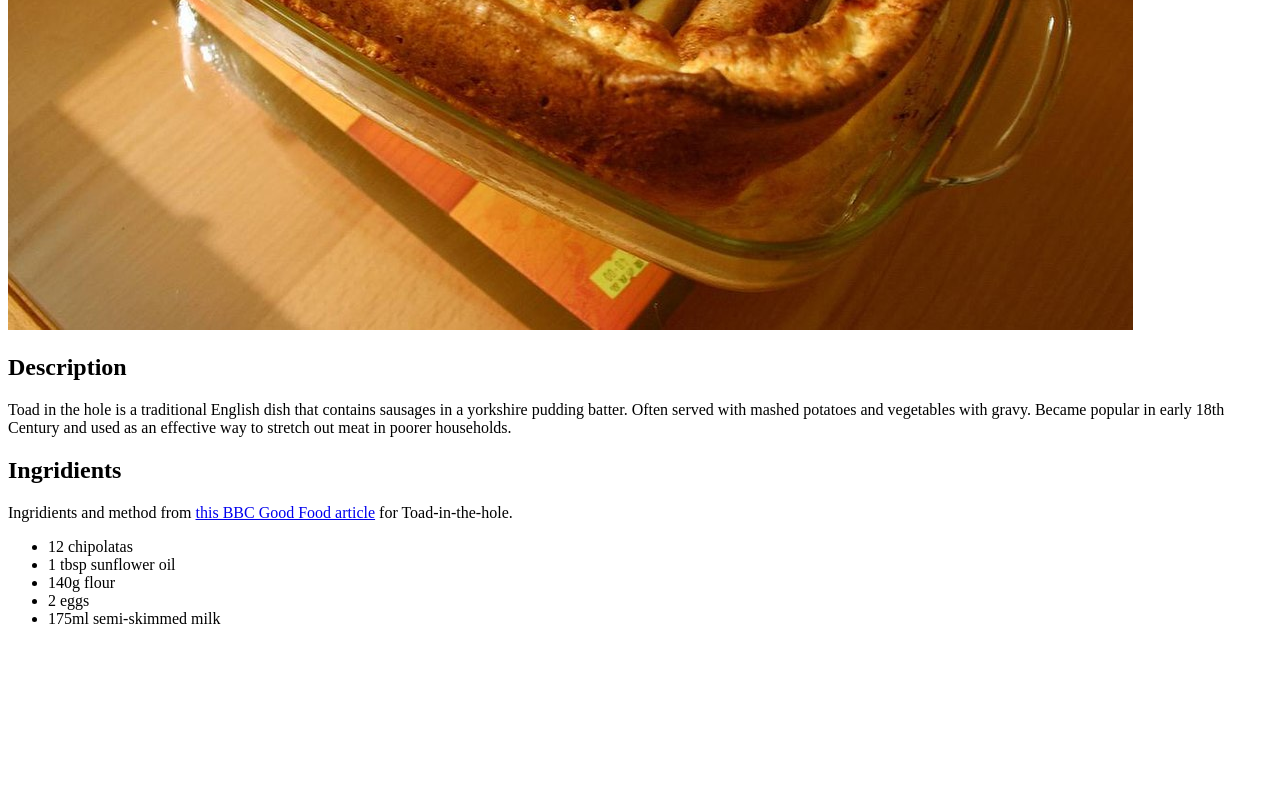
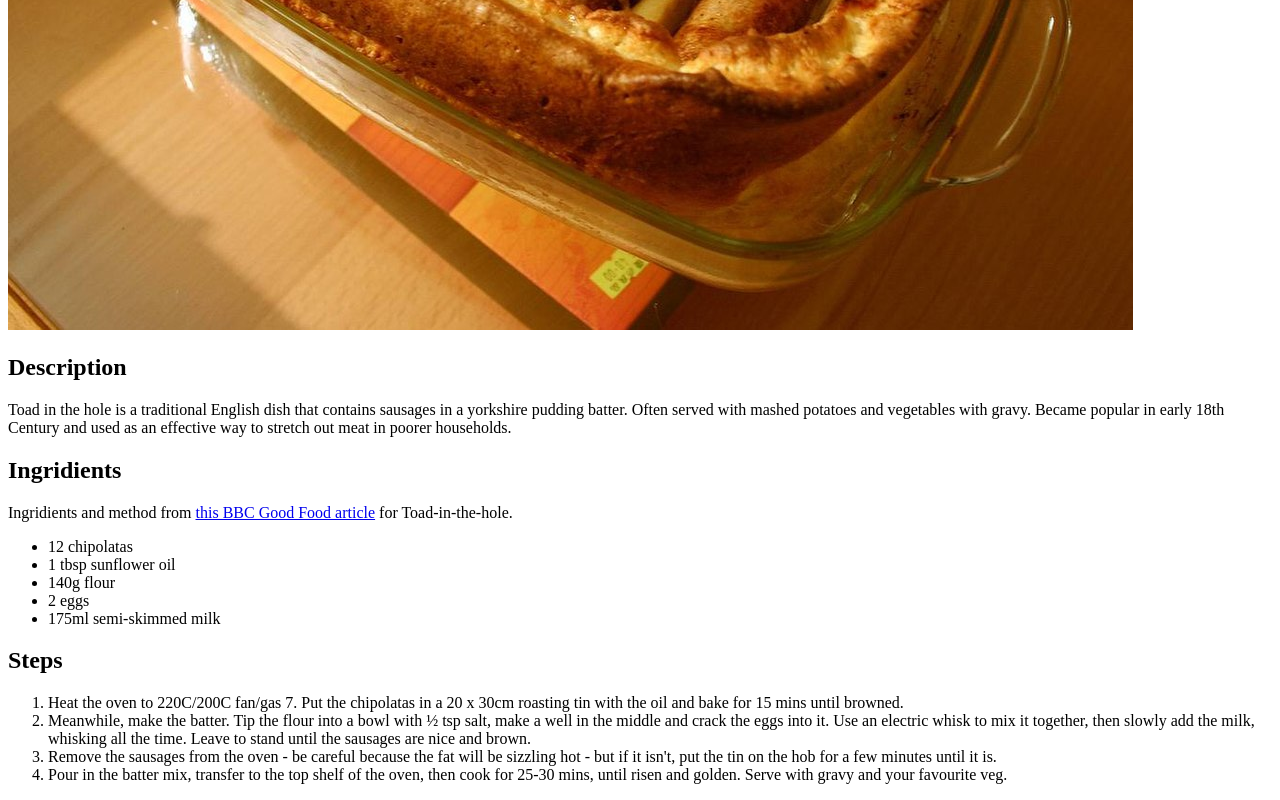
Before and after one commit to weeklyrambler/odin-recipes, a plain HTML site: page recipes/toadinthehole.html in a window 1280 px wide. Shown: the part 649-1449 px from the top of the page. Before the commit the page ends 1293 px from the top, so only its background shows below. Drawn offline with Linux system fonts and the light colour scheme.

Commit message:
Added steps list to the toadinthehole recipe page.

```diff
--- a/recipes/toadinthehole.html
+++ b/recipes/toadinthehole.html
@@ -18,5 +18,12 @@
             <li>2 eggs</li>
             <li>175ml semi-skimmed milk</li>
         </ul>
+        <h2>Steps</h2>
+        <ol>
+            <li>Heat the oven to 220C/200C fan/gas 7. Put the chipolatas in a 20 x 30cm roasting tin with the oil and bake for 15 mins until browned.</li>
+            <li>Meanwhile, make the batter. Tip the flour into a bowl with ½ tsp salt, make a well in the middle and crack the eggs into it. Use an electric whisk to mix it together, then slowly add the milk, whisking all the time. Leave to stand until the sausages are nice and brown.</li>
+            <li>Remove the sausages from the oven - be careful because the fat will be sizzling hot - but if it isn't, put the tin on the hob for a few minutes until it is.</li>
+            <li>Pour in the batter mix, transfer to the top shelf of the oven, then cook for 25-30 mins, until risen and golden. Serve with gravy and your favourite veg.</li>
+        </ol>
     </body>
 </html>
```
